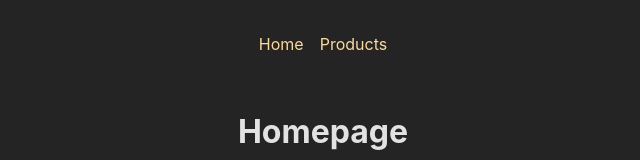
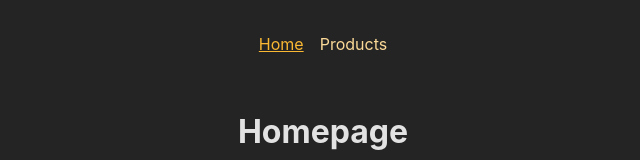
Before and after one commit to ArronBeale/react-routing, a React (Create React App) app: page / in a window 1280 px wide. Shown: the top 160 px of the page, without its empty margins (317-957 px from the left). Built offline with nearby package versions, Linux system fonts and the light colour scheme.

Commit message:
Replace Link with NavLink in MainNavigation.js to show active link in nav

```diff
--- a/src/components/MainNavigation.js
+++ b/src/components/MainNavigation.js
@@ -1,4 +1,4 @@
-import { Link } from 'react-router-dom';
+import { NavLink } from 'react-router-dom';
 
 import classes from './MainNavigation.module.css';
 
@@ -8,10 +8,24 @@
       <nav>
         <ul className={classes.list}>
           <li>
-            <Link to='/'>Home</Link>
+            <NavLink
+              to='/'
+              className={({ isActive }) =>
+                isActive ? classes.active : undefined
+              }
+            >
+              Home
+            </NavLink>
           </li>
           <li>
-            <Link to='/products'>Products</Link>
+            <NavLink
+              to='/products'
+              className={({ isActive }) =>
+                isActive ? classes.active : undefined
+              }
+            >
+              Products
+            </NavLink>
           </li>
         </ul>
       </nav>
```
